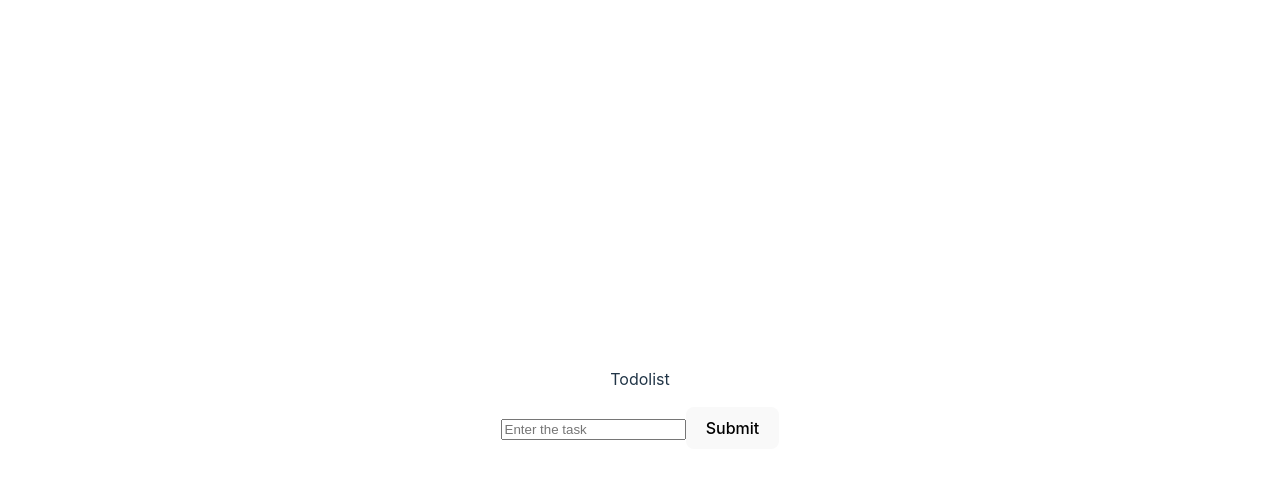
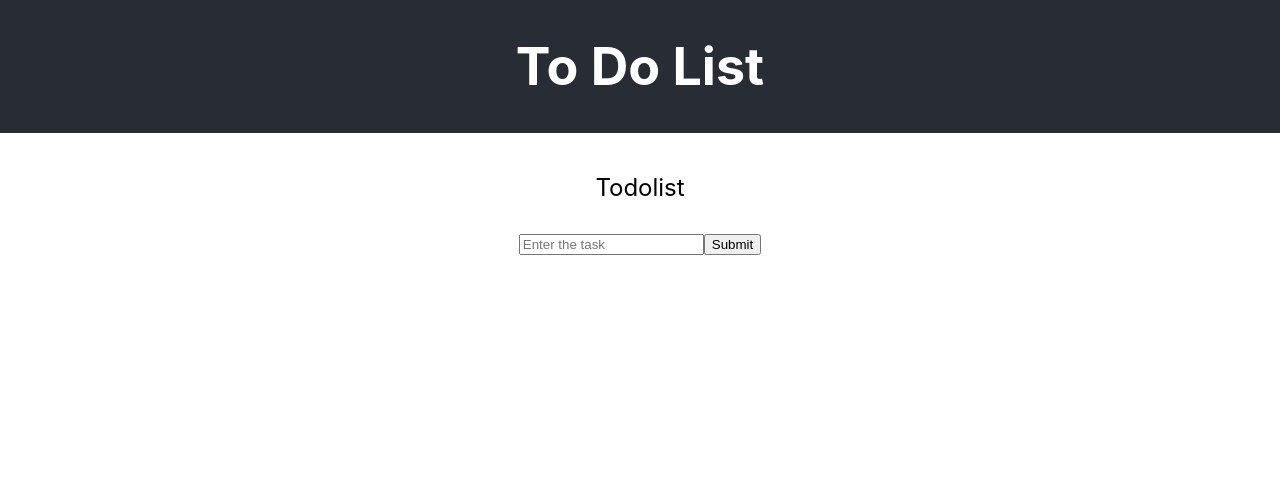
Before and after one commit to jatin510/react-todolist, a React (Vite) app: page / in a window 1280 px wide. Shown: the top 478 px of the page. Built offline with nearby package versions, Linux system fonts and the light colour scheme.

Commit message:
added Header component and updated css

```diff
--- a/src/App.css
+++ b/src/App.css
@@ -1,41 +1,54 @@
-#root {
-  max-width: 1280px;
-  margin: 0 auto;
-  padding: 2rem;
+.App {
   text-align: center;
+  font-size: 24px;
 }
 
-.logo {
-  height: 6em;
-  padding: 1.5em;
-  will-change: filter;
-}
-.logo:hover {
-  filter: drop-shadow(0 0 2em #646cffaa);
-}
-.logo.react:hover {
-  filter: drop-shadow(0 0 2em #61dafbaa);
+.App-header {
+  background-color: #282c34;
+  min-height: 8vh;
+  display: flex;
+  flex-direction: column;
+  align-items: center;
+  justify-content: center;
+  font-size: calc(10px + 2vmin);
+  color: white;
+  margin-bottom: 40px;
 }
 
-@keyframes logo-spin {
-  from {
-    transform: rotate(0deg);
-  }
-  to {
-    transform: rotate(360deg);
-  }
+.App-link {
+  color: #61dafb;
 }
 
-@media (prefers-reduced-motion: no-preference) {
-  a:nth-of-type(2) .logo {
-    animation: logo-spin infinite 20s linear;
-  }
+.DeleteButton {
+  padding: 15px;
+  color: white;
+  font-weight: bold;
+  background-color: rgb(34, 158, 40);
+  width: 15%;
+
+  position: fixed;
+  bottom: 100px;
+  transform: translate(-50%, -50%);
+  /* width: 100%; */
 }
 
-.card {
-  padding: 2em;
+.TodoForm {
+  padding: 10px;
+  position: fixed;
+  left: 0;
+  bottom: 40px;
+  width: 100%;
 }
 
-.read-the-docs {
-  color: #888;
+.TodoForm input {
+  padding: 15px;
+  width: 60%;
 }
+
+.TodoForm button {
+  padding: 15px;
+  color: white;
+  font-weight: bold;
+  background-color: rgb(54, 163, 191);
+  width: 15%;
+}
--- a/src/App.tsx
+++ b/src/App.tsx
@@ -2,6 +2,7 @@ import TodoList from './components/TodoList';
 import './App.css';
 import { ThemeProvider } from './contexts/ThemeContext';
 import { TodoProvider } from './contexts/TodoContext';
+import Header from './components/Header';
 
 function App() {
   return (
@@ -16,6 +17,7 @@ function AppContainer() {
   return (
     <ThemeProvider>
       <TodoProvider>
+        <Header />
         <App />
       </TodoProvider>
     </ThemeProvider>
--- /dev/null
+++ b/src/components/Header.tsx
@@ -0,0 +1,12 @@
+import React from 'react';
+
+function Header() {
+  console.log('header rendered');
+  return (
+    <header className="App-header">
+      <h1>To Do List</h1>
+    </header>
+  );
+}
+
+export default Header;
--- a/src/index.css
+++ b/src/index.css
@@ -1,70 +1,17 @@
-:root {
-  font-family: Inter, Avenir, Helvetica, Arial, sans-serif;
-  font-size: 16px;
-  line-height: 24px;
-  font-weight: 400;
-
-  color-scheme: light dark;
-  color: rgba(255, 255, 255, 0.87);
-  background-color: #242424;
-
-  font-synthesis: none;
-  text-rendering: optimizeLegibility;
+body {
+  margin: 0;
+  font-family: -apple-system, BlinkMacSystemFont, 'Segoe UI', 'Roboto', 'Oxygen',
+    'Ubuntu', 'Cantarell', 'Fira Sans', 'Droid Sans', 'Helvetica Neue',
+    sans-serif;
   -webkit-font-smoothing: antialiased;
   -moz-osx-font-smoothing: grayscale;
-  -webkit-text-size-adjust: 100%;
 }
 
-a {
-  font-weight: 500;
-  color: #646cff;
-  text-decoration: inherit;
-}
-a:hover {
-  color: #535bf2;
+code {
+  font-family: source-code-pro, Menlo, Monaco, Consolas, 'Courier New',
+    monospace;
 }
 
-body {
-  margin: 0;
-  display: flex;
-  place-items: center;
-  min-width: 320px;
-  min-height: 100vh;
+.strike {
+  text-decoration: line-through;
 }
-
-h1 {
-  font-size: 3.2em;
-  line-height: 1.1;
-}
-
-button {
-  border-radius: 8px;
-  border: 1px solid transparent;
-  padding: 0.6em 1.2em;
-  font-size: 1em;
-  font-weight: 500;
-  font-family: inherit;
-  background-color: #1a1a1a;
-  cursor: pointer;
-  transition: border-color 0.25s;
-}
-button:hover {
-  border-color: #646cff;
-}
-button:focus,
-button:focus-visible {
-  outline: 4px auto -webkit-focus-ring-color;
-}
-
-@media (prefers-color-scheme: light) {
-  :root {
-    color: #213547;
-    background-color: #ffffff;
-  }
-  a:hover {
-    color: #747bff;
-  }
-  button {
-    background-color: #f9f9f9;
-  }
-}
```
